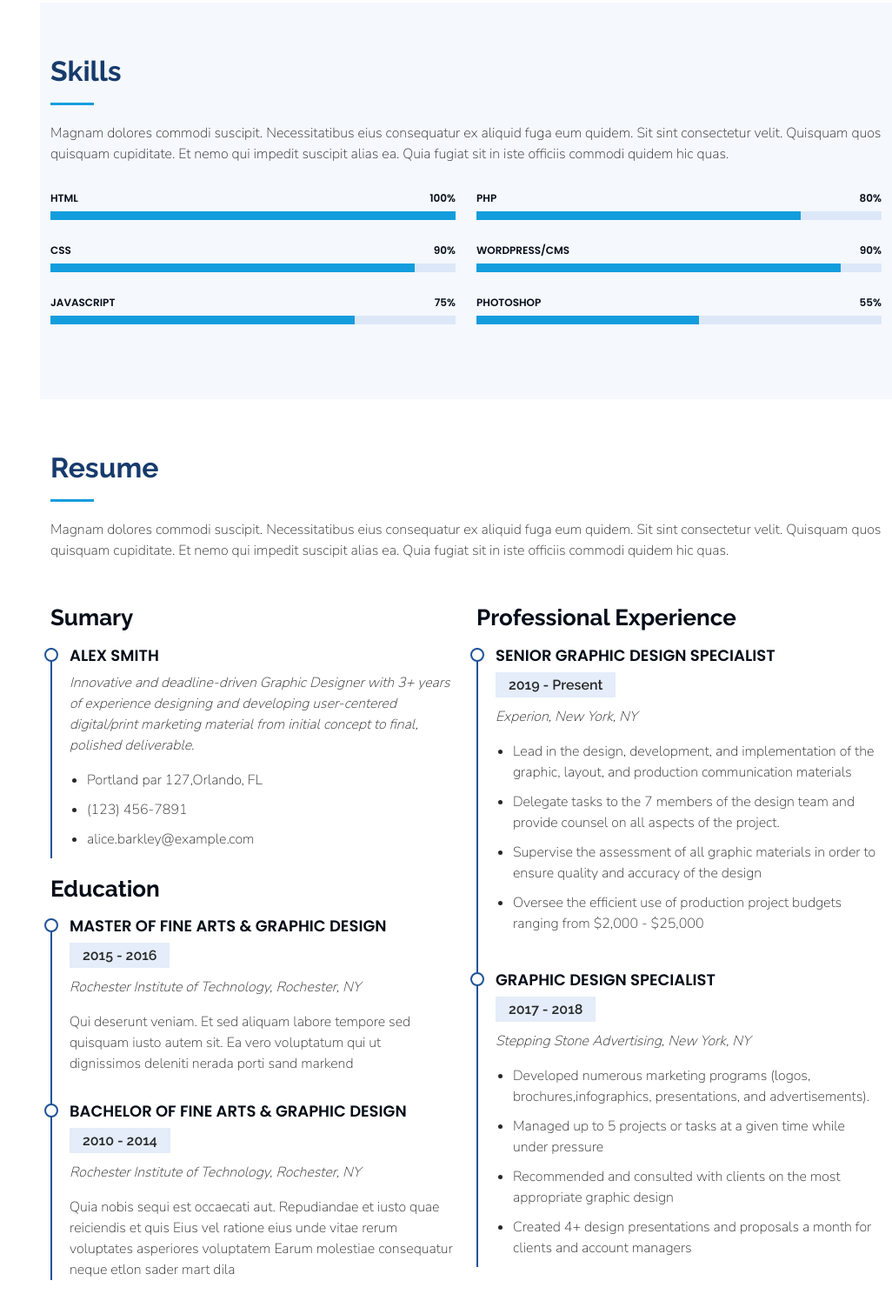
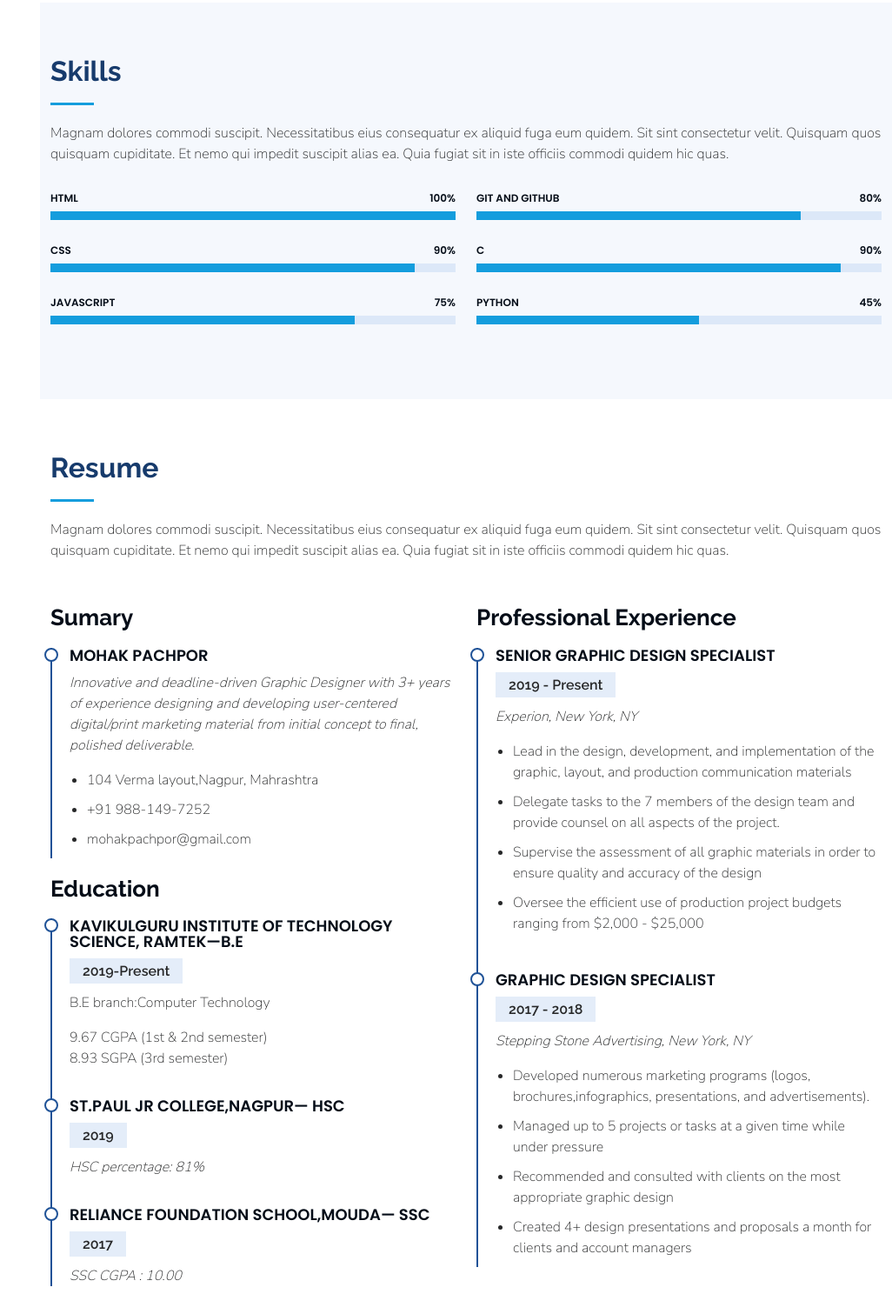
Before and after one commit to MohakPGithub/MyPortfolioWebsite1, a plain HTML site: page portfoliowebsite/index.html in a window 1280 px wide. Shown: the part 1429-2940 px from the top of the page at 87% size, without its empty margins (254-1280 px from the left). Drawn offline with Linux system fonts and the light colour scheme.

Commit message:
updated resume and skills section

```diff
--- a/portfoliowebsite/index.html
+++ b/portfoliowebsite/index.html
@@ -226,21 +226,21 @@
           <div class="col-lg-6" data-aos="fade-up" data-aos-delay="100">
 
             <div class="progress">
-              <span class="skill">PHP <i class="val">80%</i></span>
+              <span class="skill">GIT and GITHub <i class="val">80%</i></span>
               <div class="progress-bar-wrap">
                 <div class="progress-bar" role="progressbar" aria-valuenow="80" aria-valuemin="0" aria-valuemax="100"></div>
               </div>
             </div>
 
             <div class="progress">
-              <span class="skill">WordPress/CMS <i class="val">90%</i></span>
+              <span class="skill">C <i class="val">90%</i></span>
               <div class="progress-bar-wrap">
                 <div class="progress-bar" role="progressbar" aria-valuenow="90" aria-valuemin="0" aria-valuemax="100"></div>
               </div>
             </div>
 
             <div class="progress">
-              <span class="skill">Photoshop <i class="val">55%</i></span>
+              <span class="skill">Python <i class="val">45%</i></span>
               <div class="progress-bar-wrap">
                 <div class="progress-bar" role="progressbar" aria-valuenow="55" aria-valuemin="0" aria-valuemax="100"></div>
               </div>
@@ -266,28 +266,39 @@
           <div class="col-lg-6" data-aos="fade-up">
             <h3 class="resume-title">Sumary</h3>
             <div class="resume-item pb-0">
-              <h4>Alex Smith</h4>
+              <h4>Mohak Pachpor</h4>
               <p><em>Innovative and deadline-driven Graphic Designer with 3+ years of experience designing and developing user-centered digital/print marketing material from initial concept to final, polished deliverable.</em></p>
               <ul>
-                <li>Portland par 127,Orlando, FL</li>
-                <li>(123) 456-7891</li>
-                <li>alice.barkley@example.com</li>
+                <li>104 Verma layout,Nagpur, Mahrashtra</li>
+                <li>+91 988-149-7252</li>
+                <li>mohakpachpor@gmail.com</li>
               </ul>
             </div>
 
             <h3 class="resume-title">Education</h3>
+
             <div class="resume-item">
-              <h4>Master of Fine Arts &amp; Graphic Design</h4>
-              <h5>2015 - 2016</h5>
-              <p><em>Rochester Institute of Technology, Rochester, NY</em></p>
-              <p>Qui deserunt veniam. Et sed aliquam labore tempore sed quisquam iusto autem sit. Ea vero voluptatum qui ut dignissimos deleniti nerada porti sand markend</p>
+              <h4>Kavikulguru Institute Of Technology Science, Ramtek—B.E</h4>
+              <h5>2019-Present</h5>
+              <p>B.E branch:Computer Technology </p>
+              <p><em></em>9.67 CGPA (1st & 2nd semester)<br>8.93 SGPA (3rd semester)</em></p>
+              <!-- <p>Qui deserunt veniam. Et sed aliquam labore tempore sed quisquam iusto autem sit. Ea vero voluptatum qui ut dignissimos deleniti nerada porti sand markend</p> -->
             </div>
+
             <div class="resume-item">
-              <h4>Bachelor of Fine Arts &amp; Graphic Design</h4>
-              <h5>2010 - 2014</h5>
-              <p><em>Rochester Institute of Technology, Rochester, NY</em></p>
-              <p>Quia nobis sequi est occaecati aut. Repudiandae et iusto quae reiciendis et quis Eius vel ratione eius unde vitae rerum voluptates asperiores voluptatem Earum molestiae consequatur neque etlon sader mart dila</p>
+              <h4>St.Paul Jr College,Nagpur— HSC</h4>
+              <h5>2019</h5>
+              <p><em>HSC percentage: 81%</em></p>
+              <!-- <p>Qui deserunt veniam. Et sed aliquam labore tempore sed quisquam iusto autem sit. Ea vero voluptatum qui ut dignissimos deleniti nerada porti sand markend</p> -->
             </div>
+
+            <div class="resume-item">
+              <h4>Reliance Foundation School,Mouda— SSC</h4>
+              <h5>2017</h5>
+              <p><em>SSC CGPA : 10.00</em></p>
+              <!-- <p>Quia nobis sequi est occaecati aut. Repudiandae et iusto quae reiciendis et quis Eius vel ratione eius unde vitae rerum voluptates asperiores voluptatem Earum molestiae consequatur neque etlon sader mart dila</p> -->
+            </div>
+
           </div>
           <div class="col-lg-6" data-aos="fade-up" data-aos-delay="100">
             <h3 class="resume-title">Professional Experience</h3>
```
